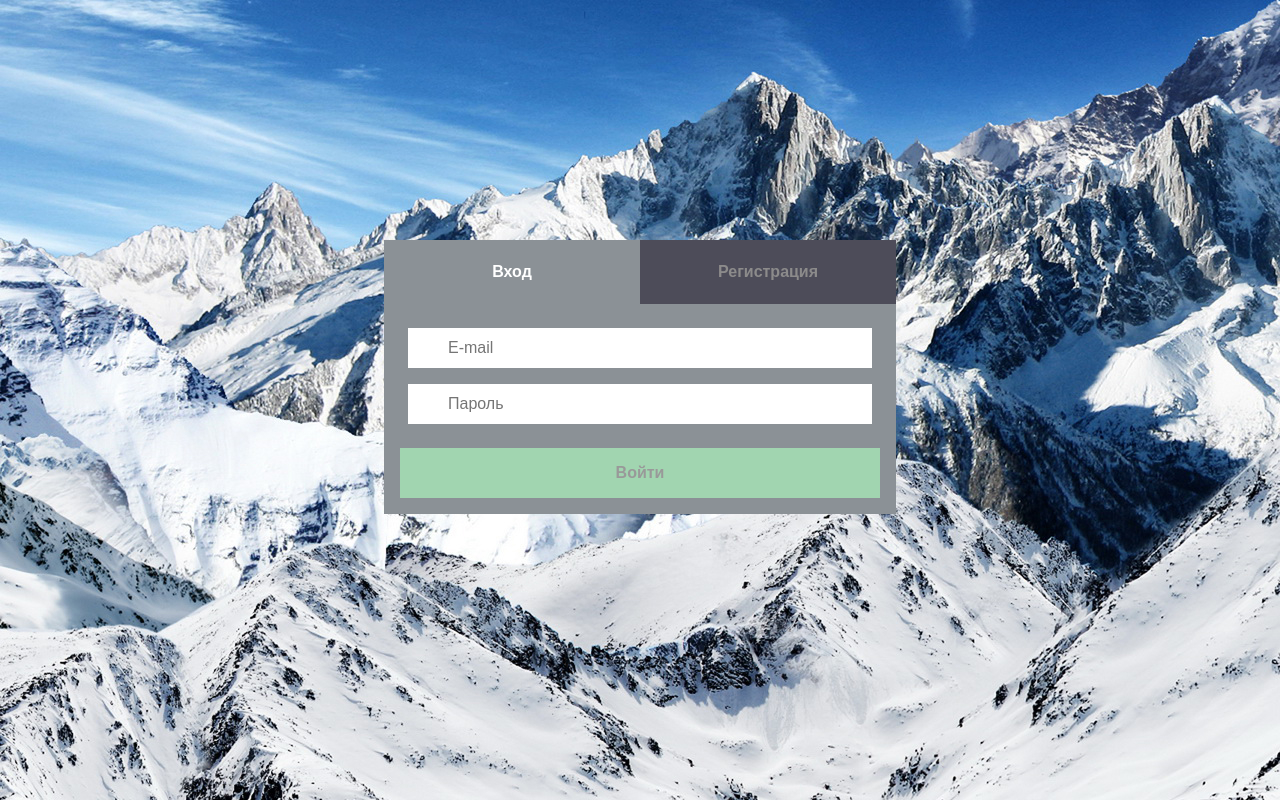
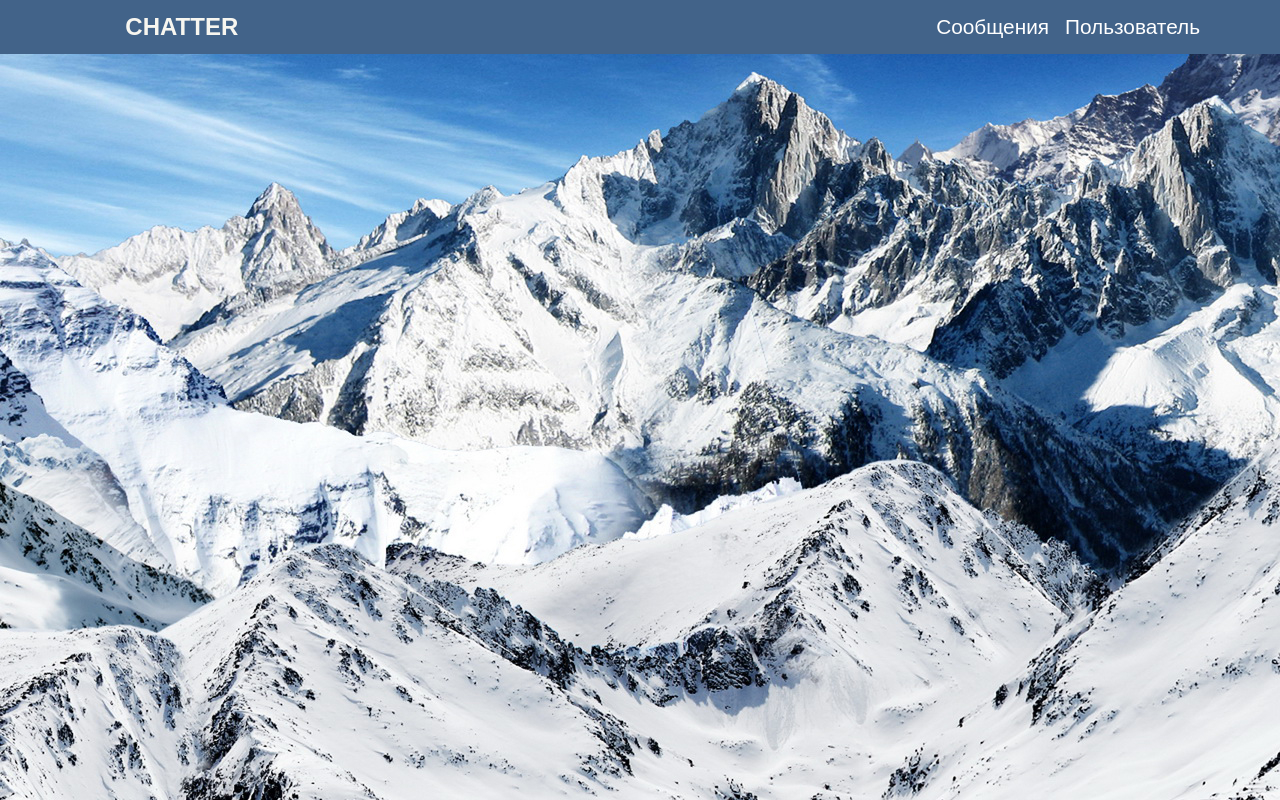
Before and after one commit to RKolbnev/chatter, a Vue app: page / in a window 1280 px wide. Built offline with nearby package versions, Linux system fonts and the light colour scheme; a web font is replaced by a local one.

Commit message:
Сделан предварительный дизайн компонента Header

```diff
--- a/src/App.vue
+++ b/src/App.vue
@@ -1,13 +1,13 @@
 <template>
-  <app-reg></app-reg>
+  <app-header></app-header>
 </template>
 
 <script>
-import Registration from './views/Registration.vue'
+import AppHeader from './components/AppHeader'
 
 export default {
   components: {
-    'app-reg': Registration
+    'app-header': AppHeader
   },
   data () {
     return {
--- /dev/null
+++ b/src/components/AppHeader.vue
@@ -0,0 +1,22 @@
+<template>
+  <header class="header">
+    <div class="header-logo">
+      <i class="fa fa-comments-o" aria-hidden="true"></i>
+      <span>Chatter</span>
+    </div>
+    <div class="header-btn">
+      <div>Сообщения</div>
+      <div>Пользователь</div>
+    </div>
+  </header>
+</template>
+
+<script>
+export default {
+
+}
+</script>
+
+<style>
+
+</style>
--- /dev/null
+++ b/src/sass/blocks/_header.sass
@@ -0,0 +1,31 @@
+.header
+  position: fixed
+  width: stretch
+  left: 0
+  top: 0
+  display: flex
+  flex-wrap: nowrap
+  justify-content: space-between
+  background-color: #426389
+  padding: 0.2rem 5rem
+  &-logo
+    display: flex
+    align-items: center
+    font-size: 3rem
+    color: $white
+    & span
+      z-index: 2
+      margin-left: 0.5rem
+      font-size: 1.5rem
+      font-weight: 600
+      text-transform: uppercase
+  &-btn
+    display: flex
+    align-items: center
+    font-size: 1.3rem
+    color: white
+    & div
+      margin-left: 1rem
+      &:hover
+        color: $light-blue
+        text-decoration: underline
--- a/src/sass/blocks/_registation.sass
+++ b/src/sass/blocks/_registation.sass
@@ -6,14 +6,15 @@
   background-color: $grey
 
 .modal
-  width: 100vw
+  width: stretch
   height: 70vh
   align-items: flex-start
   padding-top: 30vh
 .form
+  width: 30vw
+  min-width: 35rem
+  height: fit-content
   background: $light-grey
-  width: 40vw
-  height: fit-content
   &-tabs
     width: stretch
     & button
--- a/src/sass/blocks/_settings.sass
+++ b/src/sass/blocks/_settings.sass
@@ -1,7 +1,7 @@
 body
   width: stretch
   height: 100vh
-  padding: 0
+  padding: 0 20vw
   margin: 0
   font-size: 10px
   font-family: Arial, Helvetica, sans-serif
--- a/src/sass/main.sass
+++ b/src/sass/main.sass
@@ -1,3 +1,5 @@
 @import './blocks/_settings'
 @import './blocks/_base'
+@import './blocks/_header'
 @import './blocks/_registation'
+@import './blocks/_user-page'
```
Also changed, not shown: src/assets/logo.png, src/sass/blocks/_user-page.sass (added), 1 other file (tests, documents, lock files or other folders).
